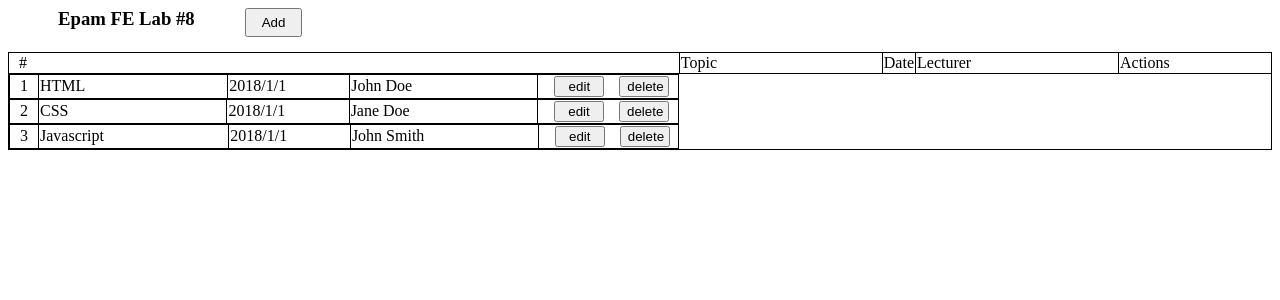
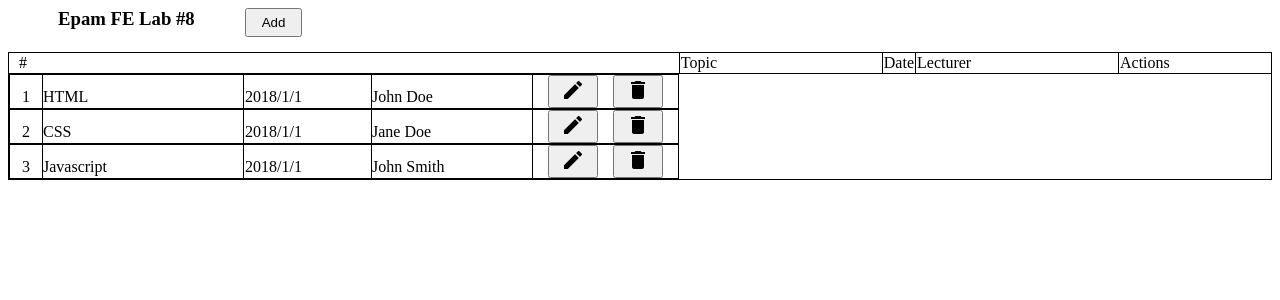
Before and after one commit to Bombik007/front-end-lab-8, an Angular app in the folder homework_14/: page / in a window 1280 px wide. Shown: the top 300 px of the page. Built offline with nearby package versions, Linux system fonts and the light colour scheme.

Commit message:
minor visual fixes

```diff
--- a/homework_14/src/app/class/class.component.css
+++ b/homework_14/src/app/class/class.component.css
@@ -3,19 +3,32 @@
 }
 
 .id {
-    padding: 0 10px;
+    width: 30px;
+    text-align: center;
 }
 
 .topic,
-.lecturer {
+.topic input {
     width: 200px;
+    margin: 0;
+    padding: 0;
+}
+
+.lecturer,
+.lecturer input {
+    width: 160px;
+    margin: 0;
+    padding: 0;
 }
 
 .actions {
     width: 145px;
+    margin: 0;
+    padding: 0;
 }
 
-.date {
+.date,
+.date input {
     width: 125px;
 }
 
@@ -33,3 +46,8 @@
 input {
     width: 196px;
 }
+
+*:focus {
+    outline: 0;
+    outline-offset: 0;
+}
--- a/homework_14/src/app/class/class.component.html
+++ b/homework_14/src/app/class/class.component.html
@@ -1,4 +1,4 @@
-<tr *ngIf="class" >
+<tr *ngIf="class">
   <td class="id">
     <p>{{class.id+1}}</p>
   </td>
@@ -15,9 +15,17 @@
     <input *ngIf="edit" [(ngModel)]="class.lecturer" placeholder="Lecturer">
   </td>
   <td class="actions">
-    <button *ngIf="!edit" (click)="editClass()">edit</button>
-    <button *ngIf="!edit" (click)="deleteClass()">delete</button>
-    <button *ngIf="edit" (click)="saveClass()">save</button>
-    <button *ngIf="edit" (click)="discardChanges()">cancel</button>
+    <button *ngIf="!edit" (click)="editClass()">
+      <i class="material-icons">edit</i>
+    </button>
+    <button *ngIf="!edit" (click)="deleteClass()">
+      <i class="material-icons">delete</i>
+    </button>
+    <button *ngIf="edit" (click)="saveClass()">
+      <i class="material-icons">save</i>
+    </button>
+    <button *ngIf="edit" (click)="discardChanges()">
+      <i class="material-icons">cancel</i>
+    </button>
   </td>
 </tr>
--- a/homework_14/src/app/class/class.component.ts
+++ b/homework_14/src/app/class/class.component.ts
@@ -1,34 +1,38 @@
-import { Component, Input } from '@angular/core';
-import { Class, Classes } from '../classes';
-import { ScheduleComponent } from '../schedule/schedule.component';
+import {Component, Input} from '@angular/core';
+import {Class, Classes} from '../classes';
+import {ScheduleComponent} from '../schedule/schedule.component';
 
-
-@Component({
-  selector: 'app-class',
-  templateUrl: './class.component.html',
-  styleUrls: ['./class.component.css']
-})
+@Component({selector: 'app-class', templateUrl: './class.component.html', styleUrls: ['./class.component.css']})
 export class ClassComponent {
 
-  @Input() class: Class;
+  @Input()class : Class;
   edit = false;
   public prev;
 
-  public editClass(): void {
+  public editClass() : void {
     this.edit = true;
-    this.prev = {...this.class};
+    this.prev = {
+      ...this.class
+    };
   }
 
-  public discardChanges(): void {
+  public discardChanges() : void {
     this.edit = false;
-    this.class = {...this.prev};
-  }
-  public saveClass(): void {
-    this.edit = false;
-      localStorage.setItem('database', JSON.stringify(Classes));
+    this.class = {
+      ...this.prev
+    };
   }
 
-  public deleteClass(): void {
-    this.class = null;
+  public saveClass() : void {
+    this.edit = false;
+    localStorage.setItem('database', JSON.stringify(Classes));
+  }
+
+  public deleteClass() : void {
+    const index: number = Classes.indexOf(this.class);
+    if (index >= 0) {
+      Classes.splice(index, 1);
+      localStorage.setItem('database', JSON.stringify(Classes));
+    }
   }
 }
--- a/homework_14/src/app/schedule/schedule.component.html
+++ b/homework_14/src/app/schedule/schedule.component.html
@@ -3,15 +3,14 @@
     <button class="add-button" (click)="addClass()">Add</button>
 </div>
 <table class="main-table">
-    <tr>
+    <thead>
         <td class="id">#</td>
         <td class="topic">Topic</td>
         <td class="date">Date</td>
         <td class="lecturer">Lecturer</td>
         <td class="actions">Actions</td>
-    </tr>
-    <tr *ngFor="let class of classArr">
-        <app-class  [class]="class"></app-class>
-    </tr>
-
+    </thead>
+    <tbody>
+        <app-class [class]="class" *ngFor="let class of classArr"></app-class>
+    </tbody>
 </table>
--- a/homework_14/src/index.html
+++ b/homework_14/src/index.html
@@ -1,14 +1,18 @@
 <!doctype html>
 <html lang="en">
+
 <head>
   <meta charset="utf-8">
   <title>Homework_14</title>
   <base href="/">
 
   <meta name="viewport" content="width=device-width, initial-scale=1">
+  <link href="https://fonts.googleapis.com/icon?family=Material+Icons" rel="stylesheet">
   <link rel="icon" type="image/x-icon" href="favicon.ico">
 </head>
+
 <body>
   <app-root></app-root>
 </body>
+
 </html>
```
